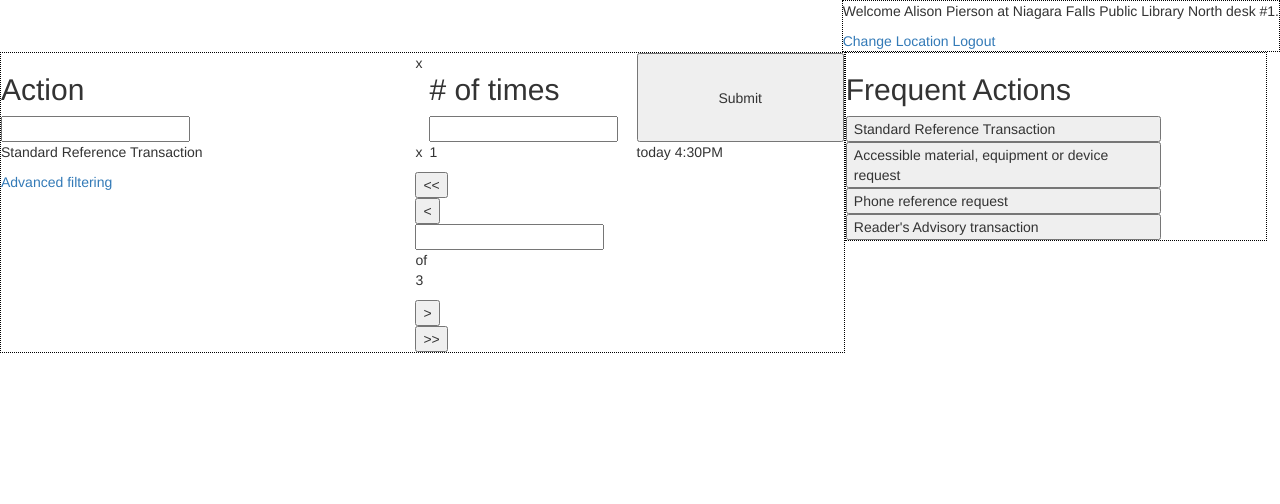
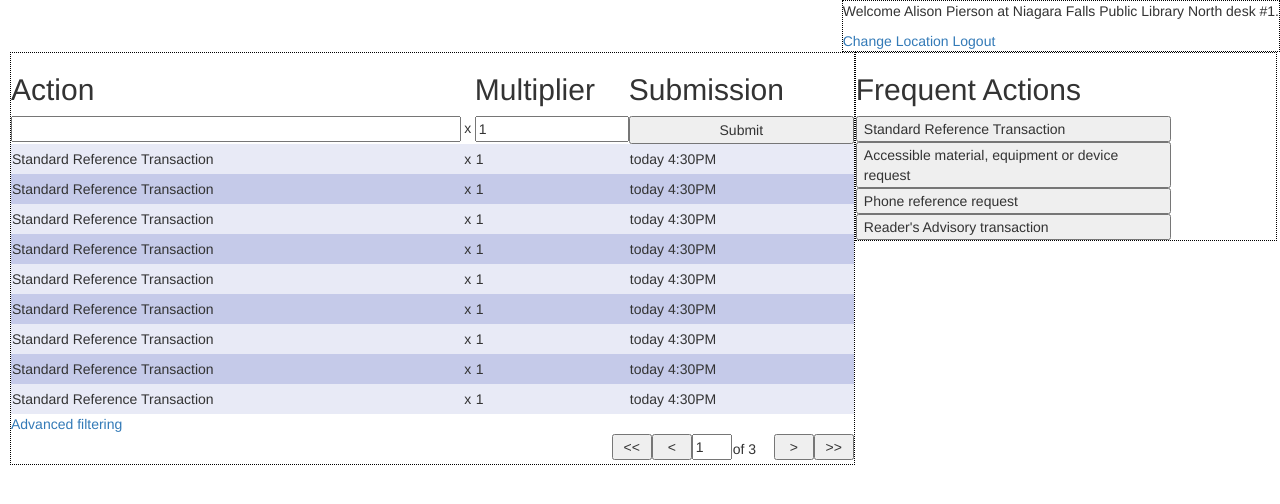
Before and after one commit to NiagaraFallsPublicLibrary/LibraryNotebook, a PHP site: page /FrontDeskDashboard.html in a window 1280 px wide. Shown: the top 504 px of the page. Run offline with PHP 8.4, Linux system fonts and the light colour scheme.

Commit message:
Fiddling with css

```diff
--- a/FrontDeskDashboard.css
+++ b/FrontDeskDashboard.css
@@ -15,25 +15,61 @@
 }*/
 .grid {
 	display: grid;
-	grid-template-columns: 2fr 1em 1fr 1fr;
+	grid-template-columns: 2fr 1em 11em 1fr;
+}
+.x {
+	text-align:center;
+}
+.lightBlue {
+	background-color: rgb(232, 234, 246);
+}
+.lighterBlue {
+	background-color: rgb(197, 202, 233);
+}
+input[type=submit]{
+	height: 2em;
+	display: table-footer-group;
 }
 #login, #freqActions, #main{
 	float: left;
 	border: 1px dotted black;
+
 }
 #main {
 	width: 66%;
 	min-width: 500px;
+	float: center;
+	text-align: left;
+	margin-left: 10px;
+}
+#main input {
+	width:100%;
+
+}
+#main p {
+	margin: 5px 1px 5px 1px;
 }
 #login {
 	float:right;
 }
 #freqActions {
 	width:33%;
+	min-width: 250px;
 }
 #freqActions input {
 	width: 75%;
 	display: block;
 	text-align:left;
 	white-space:normal;
+	min-width:250px;
 }
+#actionInput {
+	width:100%;
+}
+#x {padding-top:4.25em;}
+#pagination input, #pagination p {
+
+	width: 40px;
+	display: inline;
+	float: right;
+}
--- a/FrontDeskDashboard.html
+++ b/FrontDeskDashboard.html
@@ -27,30 +27,80 @@
 					<option value="Reader's Advisory transaction">
 				</datalist>
 			</div>
-			<p>x</p>
+			<p id="x" class="x">x</p>
 			<div>
-				<h2># of times</h2>
-				<input name="multiplier" id="multiplier" type="number" min="1" >
+				<h2>Multiplier</h2>
+				<input name="multiplier" id="multiplier" type="number" min="1" value="1">
 			</div>
-			<input type="submit" Value="Submit">
+			<div>
+				<h2>Submission</h2>
+				<input type="submit" value="Submit">
+			</div>
+
+			<div class="lightBlue"><p>Standard Reference Transaction</p></div>
+			<div class="lightBlue"><p class="x">x</p></div>
+			<div class="lightBlue"><p>1</p></div>
+			<div class="lightBlue"><p>today 4:30PM</p></div>
+
+			<div class="lighterBlue"><p>Standard Reference Transaction</p></div>
+			<div class="lighterBlue"><p class="x">x</p></div>
+			<div class="lighterBlue"><p>1</p></div>
+			<div class="lighterBlue"><p>today 4:30PM</p></div>
+
+			<div class="lightBlue"><p>Standard Reference Transaction</p></div>
+			<div class="lightBlue"><p class="x">x</p></div>
+			<div class="lightBlue"><p>1</p></div>
+			<div class="lightBlue"><p>today 4:30PM</p></div>
+
+			<div class="lighterBlue"><p>Standard Reference Transaction</p></div>
+			<div class="lighterBlue"><p class="x">x</p></div>
+			<div class="lighterBlue"><p>1</p></div>
+			<div class="lighterBlue"><p>today 4:30PM</p></div>
+
+			<div class="lightBlue"><p>Standard Reference Transaction</p></div>
+			<div class="lightBlue"><p class="x">x</p></div>
+			<div class="lightBlue"><p>1</p></div>
+			<div class="lightBlue"><p>today 4:30PM</p></div>
+
+			<div class="lighterBlue"><p>Standard Reference Transaction</p></div>
+			<div class="lighterBlue"><p class="x">x</p></div>
+			<div class="lighterBlue"><p>1</p></div>
+			<div class="lighterBlue"><p>today 4:30PM</p></div>
+
+			<div class="lightBlue"><p>Standard Reference Transaction</p></div>
+			<div class="lightBlue"><p class="x">x</p></div>
+			<div class="lightBlue"><p>1</p></div>
+			<div class="lightBlue"><p>today 4:30PM</p></div>
+
+			<div class="lighterBlue"><p>Standard Reference Transaction</p></div>
+			<div class="lighterBlue"><p class="x">x</p></div>
+			<div class="lighterBlue"><p>1</p></div>
+			<div class="lighterBlue"><p>today 4:30PM</p></div>
+
+			<div class="lightBlue"><p>Standard Reference Transaction</p></div>
+			<div class="lightBlue"><p class="x">x</p></div>
+			<div class="lightBlue"><p>1</p></div>
+			<div class="lightBlue"><p>today 4:30PM</p></div>
+
 		</form>
 
-		<div class="grid">
-			<div class="row1"><p>Standard Reference Transaction</p></div>
-			<div class="row2"><p>x</p></div>
-			<div class="row3"><p>1</p></div>
-			<div class="row4"><p>today 4:30PM</p></div>
+		<a href="Reporting.php" id="advFiltering">Advanced filtering</a>
+		<form id="pagination">
+			<div>
+				<input type="button" value=">>">
+				<input type="button" value=">">
+			</div>
 
-			<a href="Reporting.php" id="advFiltering">Advanced filtering</a>
-			<form name="pagination">
+			<div>
+				<p>of 3</p>
+				<input name="pageNum" type="number" min="1" max="3" value="1" placeholder="1">
+			</div>
+			<div>
+				<input type="button" value="<" >
 				<input type="button" value="<<" >
-				<input type="button" value="<" >
-				<input name="pageNum" type="number" min="1">
-				<p>of 3</p>
-				<input type="button" value=">">
-				<input type="button" value=">>">
-			</form>
-		</div>
+			</div>
+		</form>
+
 	</div>
 
 	<div id="freqActions">
```
